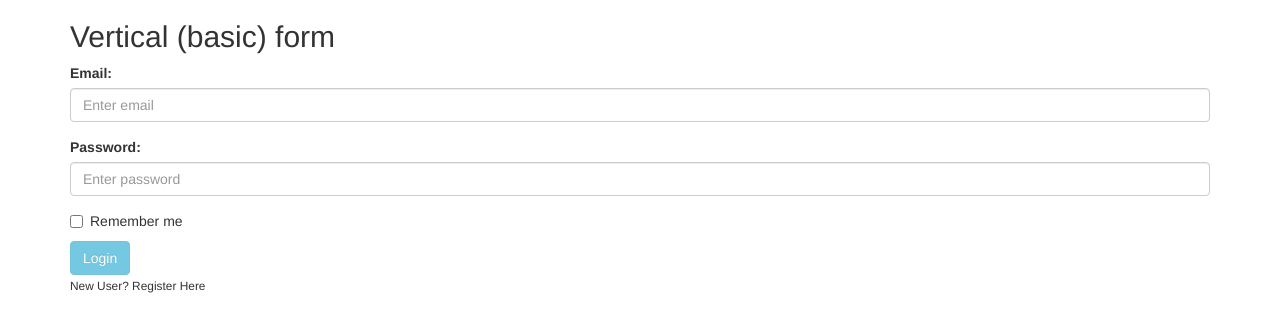
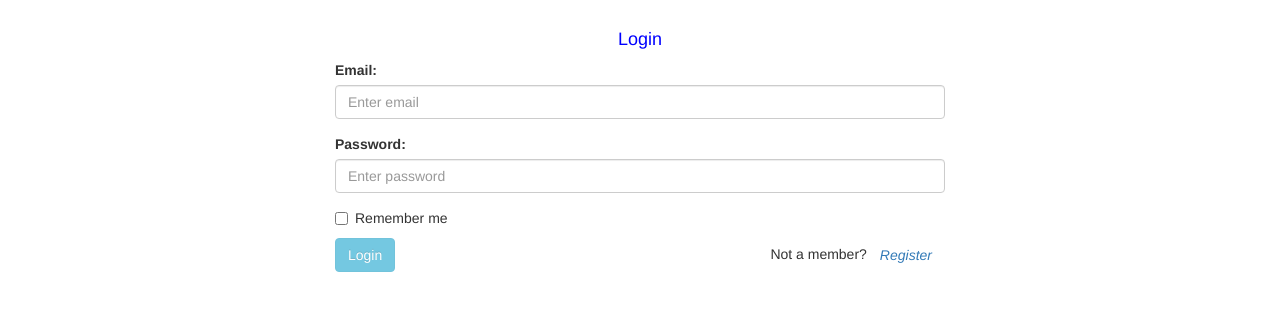
Before and after one commit to sangramdesai123/Course-Management, an Angular app in the folder ngCourse/: page / in a window 1280 px wide. Shown: the top 332 px of the page. Built offline with nearby package versions, Linux system fonts and the light colour scheme.

Commit message:
mysql integration started

```diff
--- a/ngCourse/src/app/login/login.component.html
+++ b/ngCourse/src/app/login/login.component.html
@@ -1,5 +1,6 @@
-<div class="container">
-    <h2>Vertical (basic) form</h2>
+<br>
+<div class="container" class="col-md-6 col-md-offset-3">
+  <h4 style="text-align:center;color:blue">Login</h4>
     <form #loginform = 'ngForm' (ngSubmit)="loginUser()">
         <small class="text-danger">{{msg}}</small>
       <div class="form-group">
@@ -26,6 +27,6 @@
         <label><input type="checkbox" name="remember"> Remember me</label>
       </div>
       <button [disabled]="loginform.form.invalid" type="submit" class="btn btn-info">Login</button>
+      <span style="float:right" (click)="gotoregistration()">Not a member?<i class="btn btn-link">Register</i></span>
     </form>
-    <small class="float-right" (click)="gotoregistration()">New User? Register Here</small>
 </div>
--- a/ngCourse/src/app/registration/registration.component.html
+++ b/ngCourse/src/app/registration/registration.component.html
@@ -1 +1 @@
-<p>registration works!</p>
+This is registeration page
```
